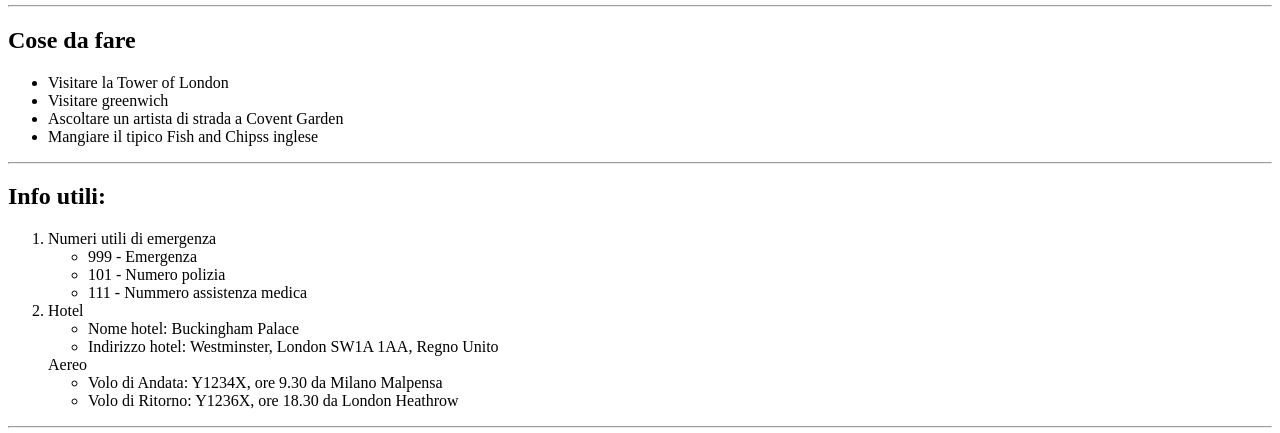
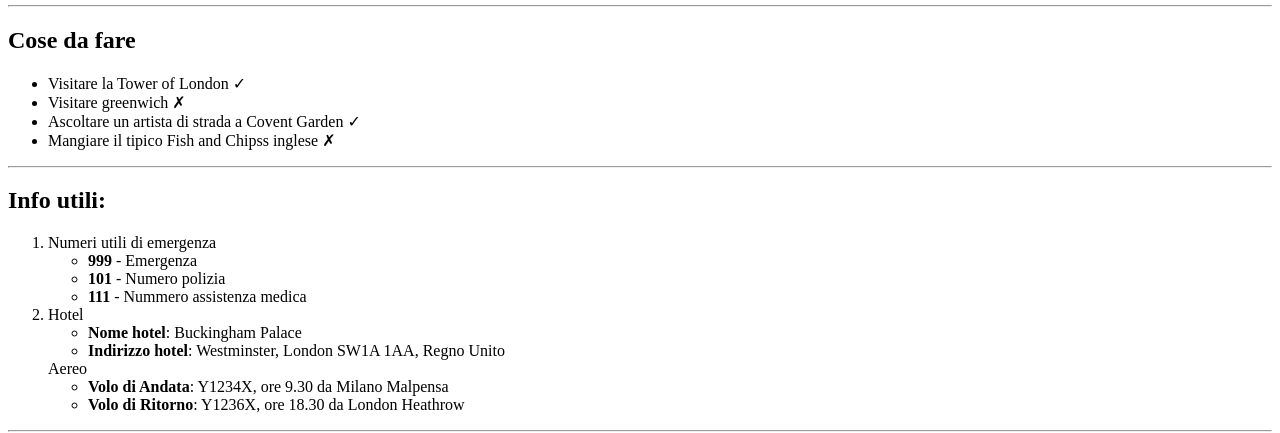
Before and after one commit to AndreaPotenza3/html-london-trip, a plain HTML site: page index.html in a window 1280 px wide. Shown: the part 876-1309 px from the top of the page. Drawn offline with Linux system fonts and the light colour scheme; grey boxes are pictures that could not be loaded.

Commit message:
Added <strong> where needed, check and cross

```diff
--- a/index.html
+++ b/index.html
@@ -48,16 +48,16 @@
         <h2>Cose da fare</h2>
         <ul>
             <li>
-                Visitare la Tower of London
+                Visitare la Tower of London &check;
             </li>
             <li>
-                Visitare greenwich
+                Visitare greenwich &cross;
             </li>
             <li>
-                Ascoltare un artista di strada a Covent Garden
+                Ascoltare un artista di strada a Covent Garden &check;
             </li>
             <li>
-                Mangiare il tipico Fish and Chipss inglese
+                Mangiare il tipico Fish and Chipss inglese &cross;
             </li>
         </ul>
         <hr>
@@ -69,13 +69,13 @@
 
                     <ul>
                         <li>
-                            999 - Emergenza
+                            <strong>999</strong> - Emergenza
                         </li>
                         <li>
-                            101 - Numero polizia
+                            <strong>101</strong> - Numero polizia
                         </li>
                         <li>
-                            111 - Nummero assistenza medica
+                            <strong>111</strong> - Nummero assistenza medica
                         </li>
                     </ul>
             <li>
@@ -83,25 +83,25 @@
             </li>
                 <ul>
                     <li>
-                        Nome hotel: Buckingham Palace
+                        <strong>Nome hotel</strong>: Buckingham Palace
                     </li>
                     <li>
-                        Indirizzo hotel: Westminster, London SW1A 1AA, Regno Unito
+                        <strong>Indirizzo hotel</strong>: Westminster, London SW1A 1AA, Regno Unito
                     </li>
                 </ul>
                 Aereo
                 <ul>
                     <li>
-                        Volo di Andata: Y1234X, ore 9.30 da Milano Malpensa
+                        <strong>Volo di Andata</strong>: Y1234X, ore 9.30 da Milano Malpensa
                     </li>
                     <li>
-                        Volo di Ritorno: Y1236X, ore 18.30 da London Heathrow
+                        <strong>Volo di Ritorno</strong>: Y1236X, ore 18.30 da London Heathrow
                     </li>
                 </ul>
         </ol>
         <hr>
-        <img src="https://www.abta.com/sites/default/files/styles/large/public/media/uploads/london-400x400-compressor_0.jpg" alt="">
-        <img src="https://imgc.allpostersimages.com/img/posters/evening-tower-bridge-and-river-thames-london_u-L-P2QVZJ0.jpg?artPerspective=n" alt="">
+        <img src="https://www.abta.com/sites/default/files/styles/large/public/media/uploads/london-400x400-compressor_0.jpg" alt="Vista sul fiume e città di Londra">
+        <img src="https://imgc.allpostersimages.com/img/posters/evening-tower-bridge-and-river-thames-london_u-L-P2QVZJ0.jpg?artPerspective=n" alt="Tower Bridge al tramonto">
 
     </main>
 
```
